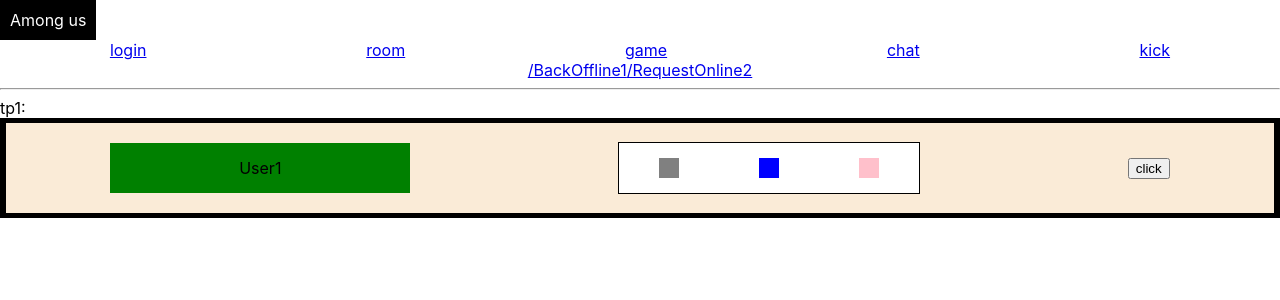
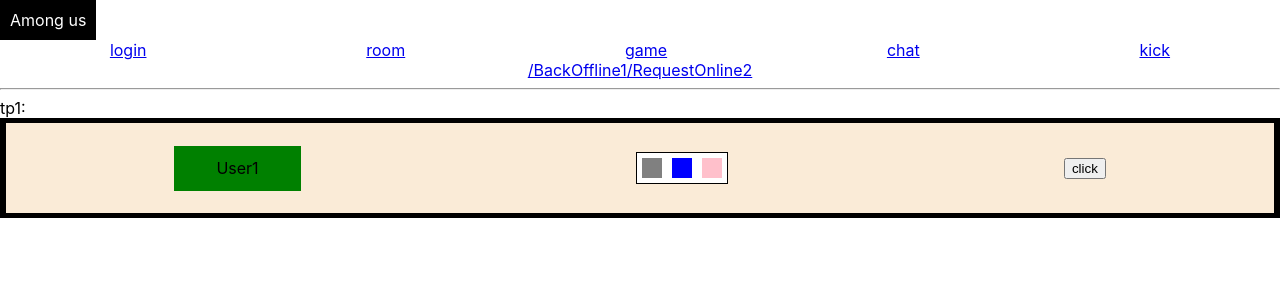
Before and after one commit to IgnatZakalinsky/among-us-front, a React (Create React App) app: page /RequestOnline2 in a window 1280 px wide. Shown: the top 300 px of the page. Built offline with nearby package versions, Linux system fonts and the light colour scheme.

Commit message:
rename avriables too

```diff
--- a/src/a3-devs/RequestOnline2/tr1/Tr1.tsx
+++ b/src/a3-devs/RequestOnline2/tr1/Tr1.tsx
@@ -5,14 +5,14 @@ import {VoteUser} from './VoteUser'
 const Tr1 = () => {
     const testOnClick = () => alert('UserDone')
     const userColor ='green'
-    const name = 'User1'
+    const userName = 'User1'
     const voteUsers = ['grey', 'blue', 'pink']
 
     return (
         <>
             <VoteUser onClick={testOnClick}
-                      color={userColor}
-                      name={name}
+                      userColor={userColor}
+                      userName={userName}
                       voteUsers={voteUsers}
             />
         </>
--- a/src/a3-devs/RequestOnline2/tr1/User.module.css
+++ b/src/a3-devs/RequestOnline2/tr1/User.module.css
@@ -11,7 +11,7 @@
     display: flex;
     justify-content: space-around;
     align-items: center;
-    height: 90px;
+    height: 90%;
     width: 99%;
     background-color: antiquewhite;
 }
@@ -20,16 +20,16 @@
     display: flex;
     justify-content: space-around;
     align-items: center;
-    height: 50px;
-    width: 300px;
+    height: 50%;
+    width: 10%;
 }
 
 .userVoteColors {
     display: flex;
     justify-content: space-around;
     align-items: center;
-    height: 50px;
-    width: 300px;
+    height: min-content;
+    width: min-content;
     background-color: white;
     border: 1px solid black;
 }
@@ -37,4 +37,5 @@
 .userWhoVotes {
     height: 20px;
     width: 20px;
+    margin: 5px;
 }
--- a/src/a3-devs/RequestOnline2/tr1/VoteUser.tsx
+++ b/src/a3-devs/RequestOnline2/tr1/VoteUser.tsx
@@ -4,17 +4,17 @@ import style from './User.module.css'
 
 type VoteUserPropsType = {
     onClick: () => void
-    color: string
-    name: string
+    userColor: string
+    userName: string
     voteUsers: Array<string>
 }
 
 
-export const VoteUser: React.FC<VoteUserPropsType> = ({onClick, color, name, voteUsers}) => {
+export const VoteUser: React.FC<VoteUserPropsType> = ({onClick, userColor, userName, voteUsers}) => {
     return <>
         <div className={style.user}>
             <div className={style.userBody}>
-                <div className={style.userColorName} style={{backgroundColor: `${color}`}}>{name}</div>
+                <div className={style.userColorName} style={{backgroundColor: `${userColor}`}}>{userName}</div>
                 <div className={style.userVoteColors}>
                     {voteUsers.map(u => <div className={style.userWhoVotes} style={{backgroundColor: `${u}`}}/>)}
                 </div>
```
